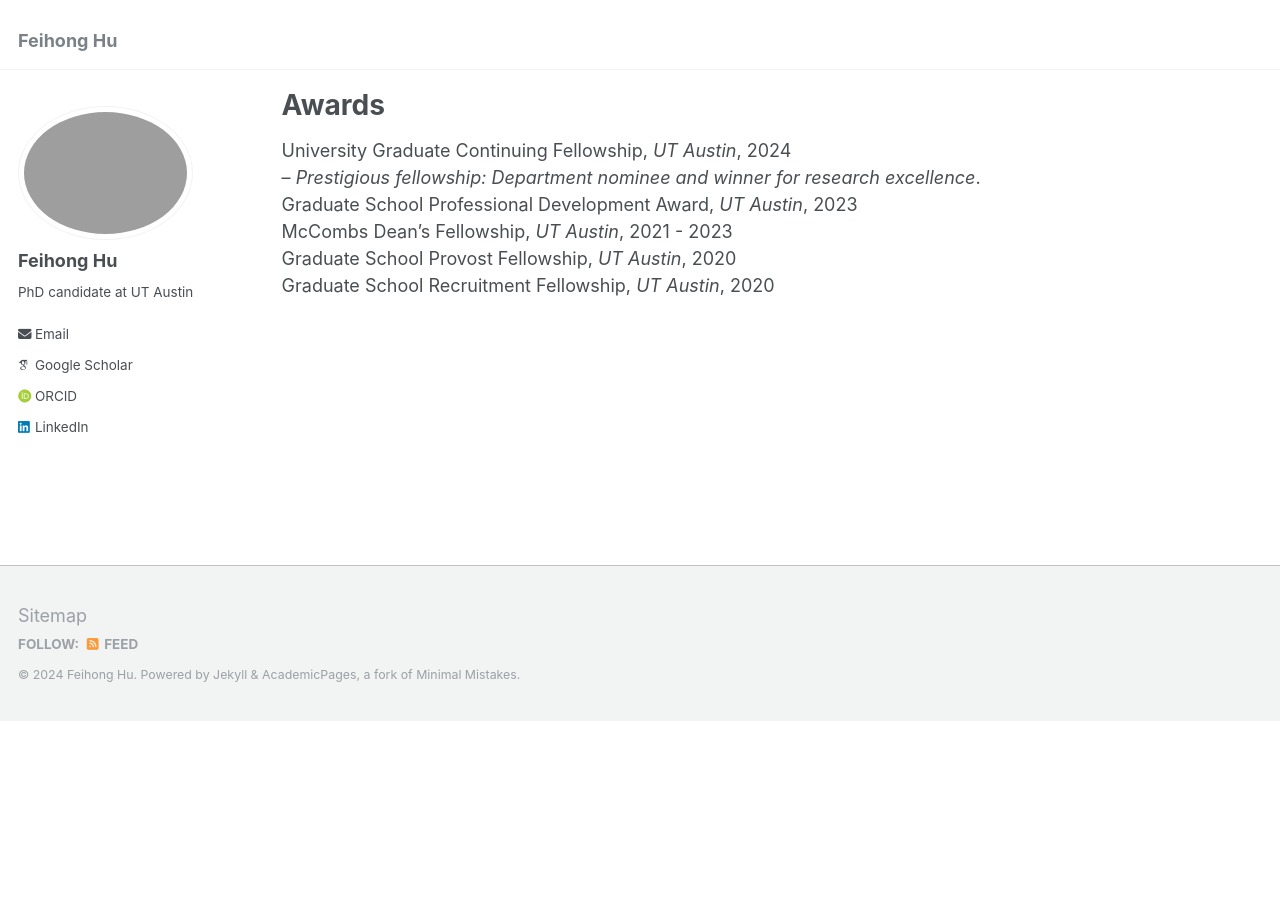
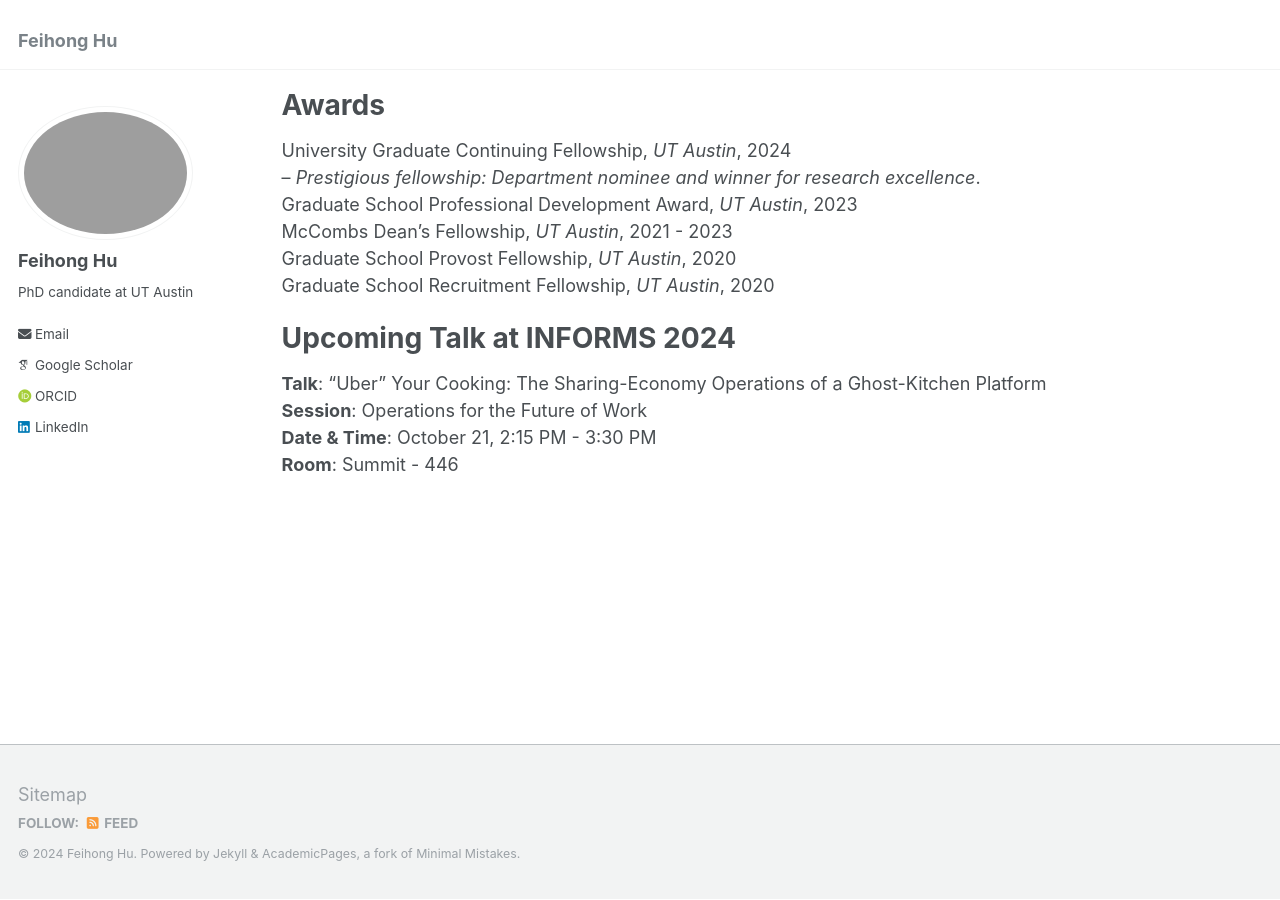
Before and after one commit to feihonghu/feihonghu.github.io, a Jekyll site: the page built from _pages/about.md, in a window 1280 px wide and 900 px high, scrolled down 1145 px. Built offline with Jekyll 4.4.1, drawn with Linux system fonts in a browser that asks for light colours; some web fonts are replaced; before the commit the page ends 1866 px from its top, so only the background shows below that.

Commit message:
Update about.md

```diff
--- a/_pages/about.md
+++ b/_pages/about.md
@@ -47,3 +47,10 @@ Graduate School Professional Development Award, _UT Austin_, 2023<br/>
 McCombs Dean's Fellowship, _UT Austin_, 2021 - 2023<br/>
 Graduate School Provost Fellowship, _UT Austin_, 2020<br/>
 Graduate School Recruitment Fellowship, _UT Austin_, 2020<br/>
+
+Upcoming Talk at INFORMS 2024
+======
+**Talk**: “Uber” Your Cooking: The Sharing-Economy Operations of a Ghost-Kitchen Platform<br/>
+**Session**: Operations for the Future of Work<br/>
+**Date & Time**: October 21, 2:15 PM - 3:30 PM<br/>
+**Room**: Summit - 446
```
